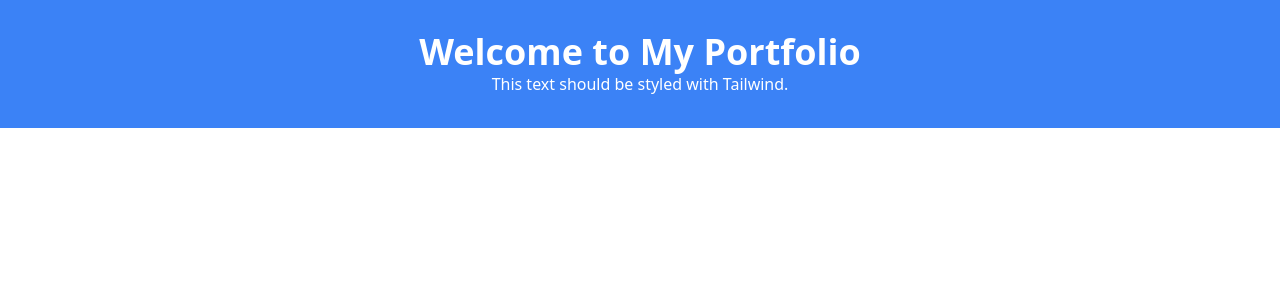
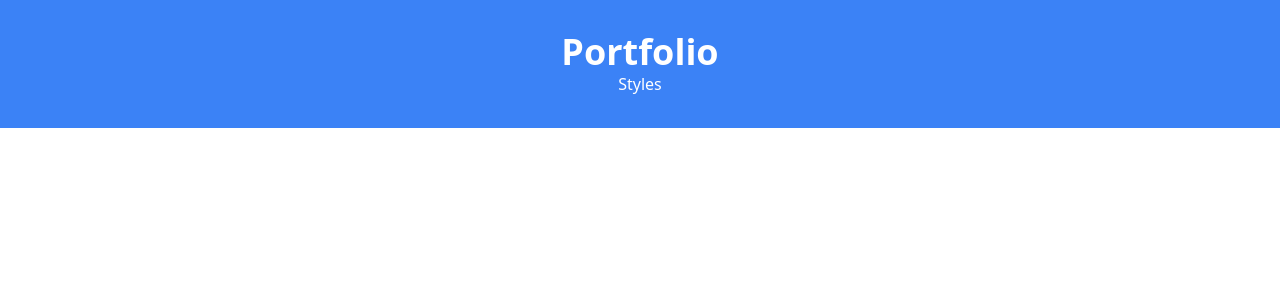
Before and after one commit to davidxv15/portfolio-site, a React (Vite) app: page / in a window 1280 px wide. Shown: the top 300 px of the page. Built offline with nearby package versions, Linux system fonts and the light colour scheme.

Commit message:
App.tsx start

```diff
--- a/src/App.tsx
+++ b/src/App.tsx
@@ -3,8 +3,8 @@
 const App: React.FC = () => {
   return (
     <div className="text-center p-8 bg-blue-500 text-white">
-      <h1 className="text-4xl font-bold">Welcome to My Portfolio</h1>
-      <p>This text should be styled with Tailwind.</p>
+      <h1 className="text-4xl font-bold">Portfolio</h1>
+      <p>Styles</p>
     </div>
   );
 };
```
